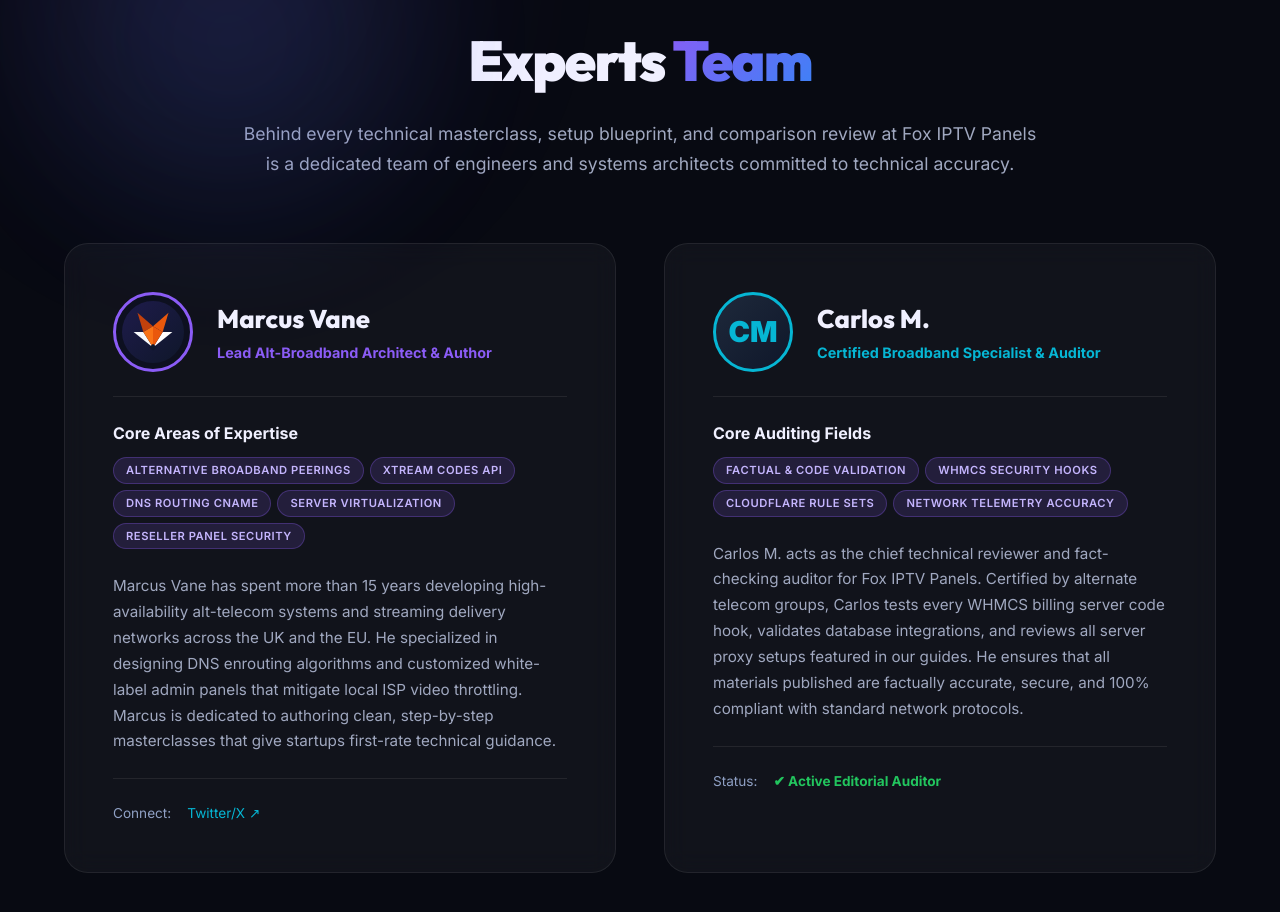
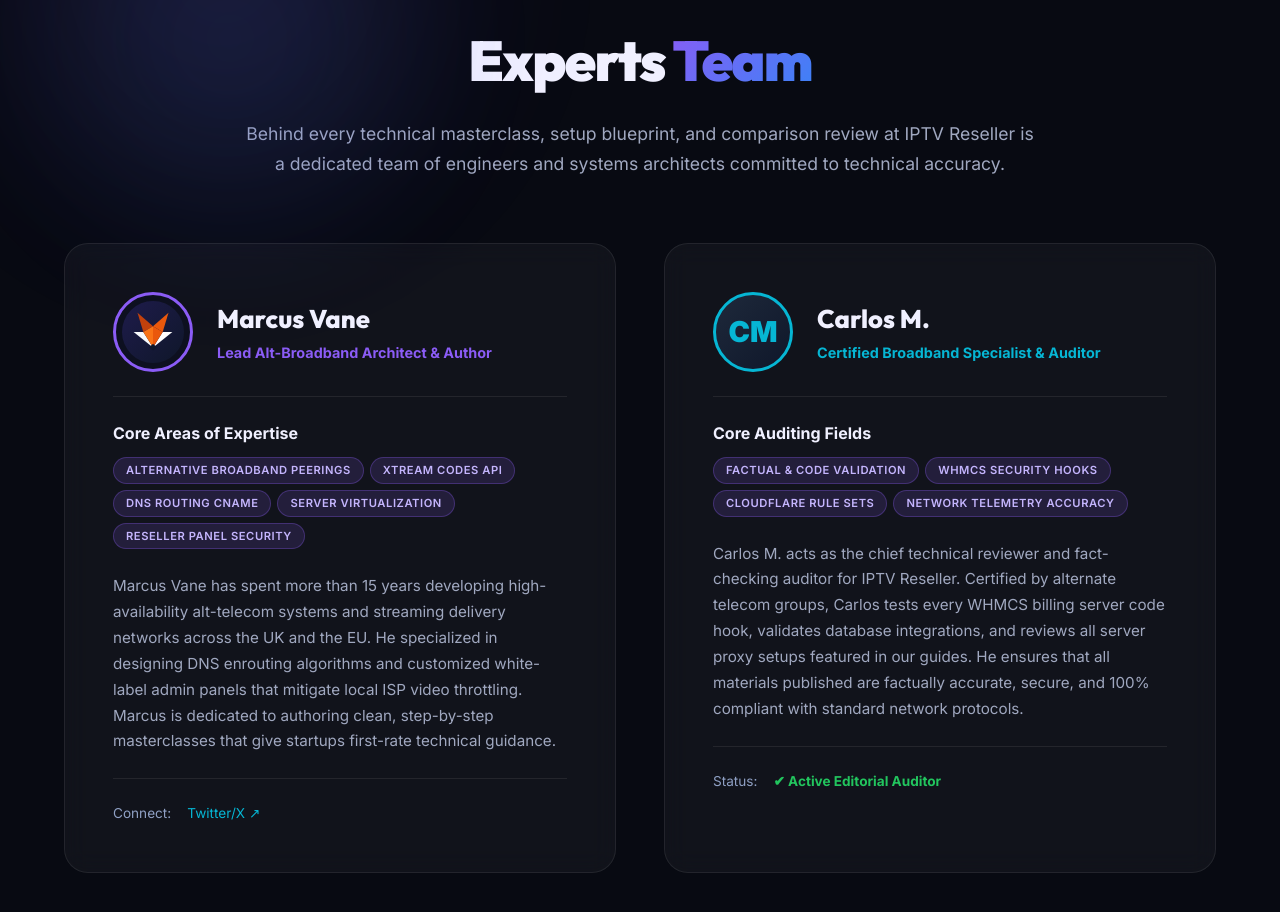
Before and after one commit to moeenmalik1/iptvresellerpanel, a Next.js app: page /en/authors in a window 1280 px wide. Shown: the part 342-1254 px from the top of the page. Built offline with nearby package versions, Linux system fonts and the light colour scheme.

Commit message:
fix: update authors page branding to IPTV Reseller

```diff
--- a/src/app/[locale]/authors/page.tsx
+++ b/src/app/[locale]/authors/page.tsx
@@ -32,15 +32,15 @@ export default async function AuthorsPage({
     "@id": `https://www.iptvreseller.live/${locale}/authors/#webpage`,
     "url": `https://www.iptvreseller.live/${locale}/authors`,
     "name": lc({
-      en: "Meet Our Team & Alt-Broadband Experts — Fox IPTV Panels",
-      es: "Conozca a Nuestro Equipo de Expertos — Fox IPTV Panels",
-      fr: "Rencontrez Notre Équipe de Spécialistes — Fox IPTV Panels",
-      pt: "Conheça o Nosso Equipo de Especialistas — Fox IPTV Panels"
+      en: "Meet Our Team & Alt-Broadband Experts — IPTV Reseller",
+      es: "Conozca a Nuestro Equipo de Expertos — IPTV Reseller",
+      fr: "Rencontrez Notre Équipe de Spécialistes — IPTV Reseller",
+      pt: "Conheça o Nosso Equipo de Especialistas — IPTV Reseller"
     }),
     "description": lc({
-      en: "Meet the engineers, systems architects, and telecom auditors behind the high-quality guides at Fox IPTV Panels.",
-      es: "Conozca a los ingenieros, arquitectos de sistemas y auditores de telecomunicaciones detrás de las guías de Fox IPTV Panels.",
-      fr: "Présentation des ingénieurs, architectes de réseaux et auditeurs de télécommunications de Fox IPTV Panels."
+      en: "Meet the engineers, systems architects, and telecom auditors behind the high-quality guides at IPTV Reseller.",
+      es: "Conozca a los ingenieros, arquitectos de sistemas y auditores de telecomunicaciones detrás de las guías de IPTV Reseller.",
+      fr: "Présentation des ingénieurs, architectes de réseaux et auditeurs de télécommunications de IPTV Reseller."
     })
   };
 
@@ -48,12 +48,12 @@ export default async function AuthorsPage({
     <>
       <title>
         {lc({
-          en: "Meet Our Editorial Team & Alt-Broadband Experts | Fox IPTV Panels",
-          es: "Conozca a Nuestro Equipo e Ingenieros de Banda Ancha | Fox IPTV Panels",
-          fr: "Présentation de Notre Équipe Rédacteurs & Experts Réseau | Fox IPTV Panels",
-          pt: "Conheça a Nossa Equipa e Especialistas de Banda Larga | Fox IPTV Panels",
-          sv: "Möt Vårt Team och Återförsäljarexperter | Fox IPTV Panels",
-          no: "Møt Vårt Team og Engros-Eksperter | Fox IPTV Panels"
+          en: "Meet Our Editorial Team & Alt-Broadband Experts | IPTV Reseller",
+          es: "Conozca a Nuestro Equipo e Ingenieros de Banda Ancha | IPTV Reseller",
+          fr: "Présentation de Notre Équipe Rédacteurs & Experts Réseau | IPTV Reseller",
+          pt: "Conheça a Nossa Equipa e Especialistas de Banda Larga | IPTV Reseller",
+          sv: "Möt Vårt Team och Återförsäljarexperter | IPTV Reseller",
+          no: "Møt Vårt Team og Engros-Eksperter | IPTV Reseller"
         })}
       </title>
       <meta
@@ -114,10 +114,10 @@ export default async function AuthorsPage({
             </h1>
             <p style={{ fontSize: "1.1rem", color: "var(--text-secondary)", lineHeight: 1.7 }}>
               {lc({
-                en: "Behind every technical masterclass, setup blueprint, and comparison review at Fox IPTV Panels is a dedicated team of engineers and systems architects committed to technical accuracy.",
-                es: "Detrás de cada guía técnica, plano de configuración y análisis en Fox IPTV Panels hay un equipo de ingenieros y arquitectos de sistemas comprometidos con el rigor.",
+                en: "Behind every technical masterclass, setup blueprint, and comparison review at IPTV Reseller is a dedicated team of engineers and systems architects committed to technical accuracy.",
+                es: "Detrás de cada guía técnica, plano de configuración y análisis en IPTV Reseller hay un equipo de ingenieros y arquitectos de sistemas comprometidos con el rigor.",
                 fr: "Chaque article d'intégration de notre académie est validé par un groupe d'architectes serveurs et d'experts en sécurité.",
-                pt: "Por trás de cada guia técnico e análise comparativa da Fox IPTV Panels está uma equipa dedicada de engenheiros e arquitetos focados no rigor técnico."
+                pt: "Por trás de cada guia técnico e análise comparativa da IPTV Reseller está uma equipa dedicada de engenheiros e arquitetos focados no rigor técnico."
               })}
             </p>
           </header>
@@ -231,10 +231,10 @@ export default async function AuthorsPage({
 
               <p style={{ fontSize: "0.95rem", color: "var(--text-secondary)", lineHeight: 1.7, margin: 0 }}>
                 {lc({
-                  en: "Carlos M. acts as the chief technical reviewer and fact-checking auditor for Fox IPTV Panels. Certified by alternate telecom groups, Carlos tests every WHMCS billing server code hook, validates database integrations, and reviews all server proxy setups featured in our guides. He ensures that all materials published are factually accurate, secure, and 100% compliant with standard network protocols.",
-                  es: "Carlos M. actúa como el principal revisor técnico y auditor de Fox IPTV Panels. Certificado en infraestructuras de red, Carlos prueba cada código de facturación de WHMCS, valida las integraciones de bases de datos y revisa los servidores proxy que figuran en nuestras guías para garantizar que sean seguros.",
-                  fr: "Carlos M. est le responsable de la conformité et le validateur technique en chef de Fox IPTV Panels. Il teste minutieusement chaque script d'automatisation WHMCS, vérifie la sécurité des hooks de paiement et s'assure que chaque guide publié respecte scrupuleusement les exigences de Cloudflare.",
-                  pt: "Carlos M. atua como o principal revisor técnico e auditor de fatos da Fox IPTV Panels. Certificado em sistemas de telecomunicações, Carlos testa cada script de faturação WHMCS, valida integrações de bases de dados e avalia os servidores proxy configurados nos guias."
+                  en: "Carlos M. acts as the chief technical reviewer and fact-checking auditor for IPTV Reseller. Certified by alternate telecom groups, Carlos tests every WHMCS billing server code hook, validates database integrations, and reviews all server proxy setups featured in our guides. He ensures that all materials published are factually accurate, secure, and 100% compliant with standard network protocols.",
+                  es: "Carlos M. actúa como el principal revisor técnico y auditor de IPTV Reseller. Certificado en infraestructuras de red, Carlos prueba cada código de facturación de WHMCS, valida las integraciones de bases de datos y revisa los servidores proxy que figuran en nuestras guías para garantizar que sean seguros.",
+                  fr: "Carlos M. est le responsable de la conformité et le validateur technique en chef de IPTV Reseller. Il teste minutieusement chaque script d'automatisation WHMCS, vérifie la sécurité des hooks de paiement et s'assure que chaque guide publié respecte scrupuleusement les exigences de Cloudflare.",
+                  pt: "Carlos M. atua como o principal revisor técnico e auditor de fatos da IPTV Reseller. Certificado em sistemas de telecomunicações, Carlos testa cada script de faturação WHMCS, valida integrações de bases de dados e avalia os servidores proxy configurados nos guias."
                 })}
               </p>
 
```
